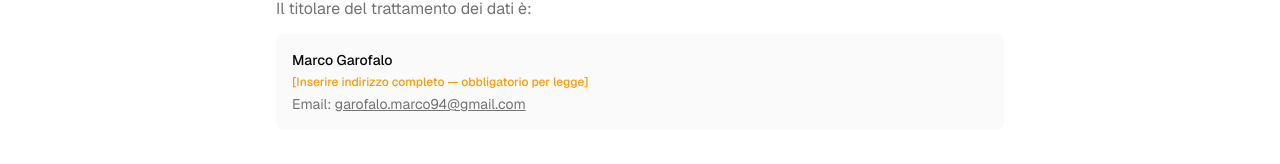
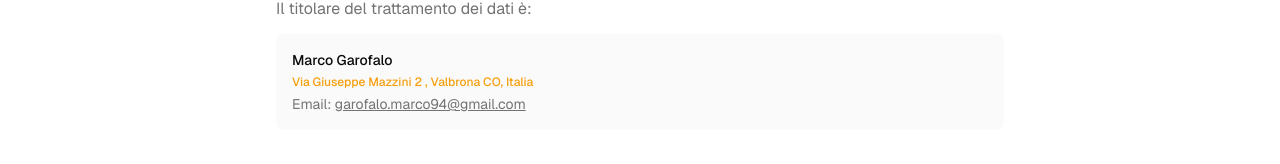
Before and after one commit to Garman94/Flusso-app, a Next.js app: page /privacy in a window 1280 px wide. Shown: the part 402-566 px from the top of the page. Built offline with nearby package versions, Linux system fonts and the light colour scheme; no server answers.

Commit message:
fix: inserisci indirizzo titolare del trattamento in Privacy Policy
Co-Authored-By: Claude Sonnet 4.6 <noreply@anthropic.com>

```diff
--- a/app/privacy/page.tsx
+++ b/app/privacy/page.tsx
@@ -27,7 +27,7 @@ export default function PrivacyPage() {
           <p>Il titolare del trattamento dei dati è:</p>
           <div className="rounded-lg bg-muted/50 p-4 text-sm space-y-1">
             <p className="font-medium text-foreground">Marco Garofalo</p>
-            <p className="text-amber-500 text-xs font-medium">[Inserire indirizzo completo — obbligatorio per legge]</p>
+            <p className="text-amber-500 text-xs font-medium">Via Giuseppe Mazzini 2 , Valbrona CO, Italia</p>
             <p>Email: <a href="mailto:garofalo.marco94@gmail.com" className="underline">garofalo.marco94@gmail.com</a></p>
           </div>
         </Section>
```
